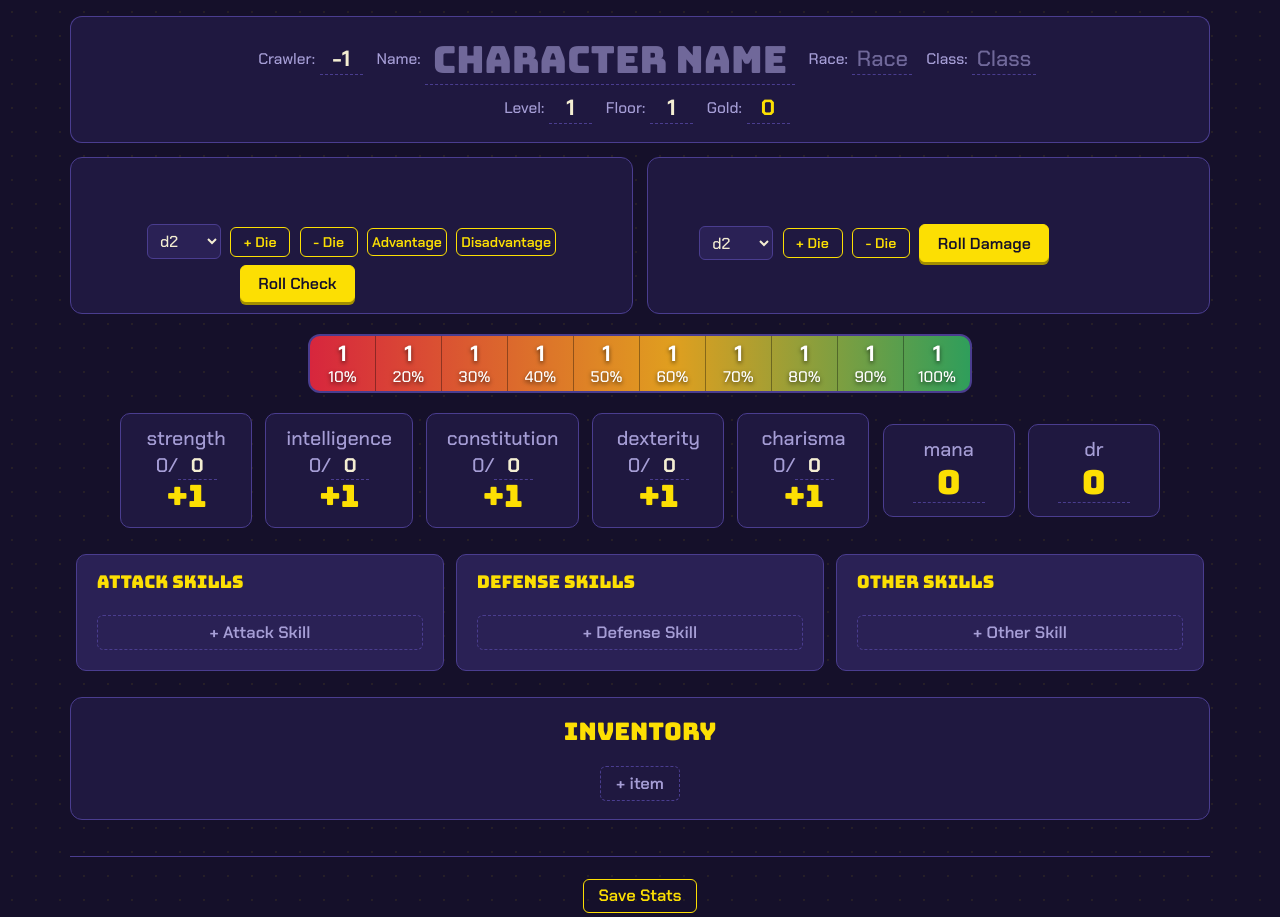
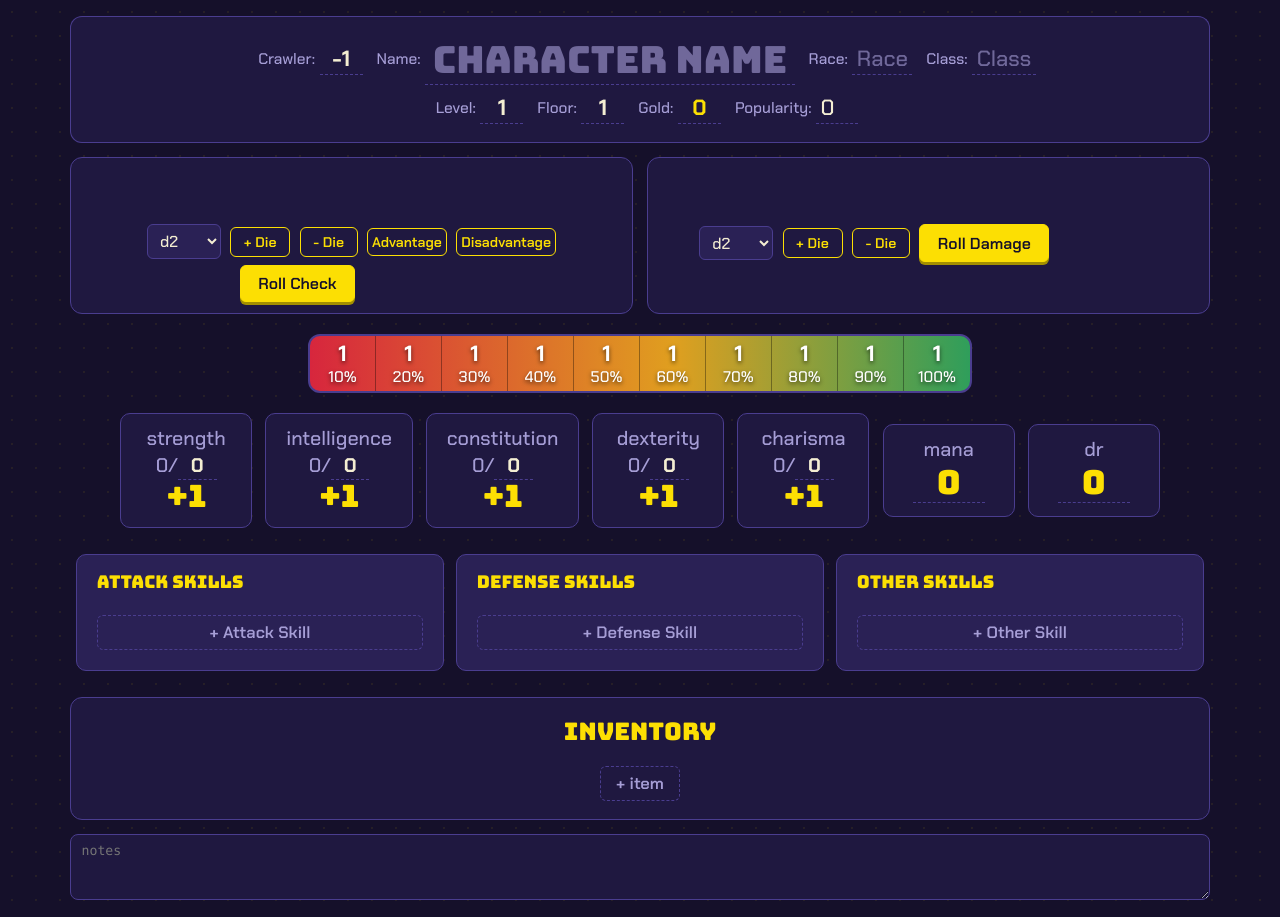
Before and after one commit to jonalf/rpgdiceroller, a plain HTML site: page dcc/index.html in a window 1280 px wide. Shown: the top 917 px of the page. Drawn offline with Linux system fonts and the light colour scheme.

Commit message:
+popularity and notes

```diff
--- a/dcc/index.html
+++ b/dcc/index.html
@@ -26,8 +26,10 @@
       <input id="char_level" placeholder="lvl" class="invisible-textbox">
       <label for="char_floor">Floor: </label>
       <input id="char_floor" placeholder="Floor" class="invisible-textbox">
-      <label for="char_floor">Gold: </label>
+      <label for="char_gold">Gold: </label>
       <input id="char_gold" placeholder="$" class="invisible-textbox">
+      <label for="char_popularity">Popularity: </label>
+      <input id="char_popularity" placeholder="0" class="invisible-textbox">
     </div>
     <!-- char info -->
 
@@ -130,11 +132,14 @@
       <button commandfor="inventory" command="--add-item">+ item</button>
     </div>
 
+    <div class="container">
+      <textarea id="char_notes" placeholder="notes" class="bigtextbox"></textarea>
+    </div>
 
     <hr>
     <button onclick="make_data_url()">Save Stats</button>
     <hr class="innerbreak">
-    <div class="container"><textarea id="data-url"></textarea></div>
+    <div class="container"><textarea id="data-url" class="bigtextbox"></textarea></div>
 
   </div>
 
--- a/dcc/scripts.js
+++ b/dcc/scripts.js
@@ -48,7 +48,8 @@ let char_stats = {
     'level' : 1,
     'class' : '',
     'floor' : 1,
-    'gold' : 0
+    'gold' : 0,
+    'popularity' : 0
   },
 
   'skills' : {
@@ -106,6 +107,7 @@ const repopulate_page = function() {
   populate_skills('defense', char_stats['skills']['defense']);
   populate_skills('other', char_stats['skills']['other']);
   populate_inventory(char_stats['inventory']);
+  document.getElementById('char_notes').value = char_stats['notes'];
 };
 
 const compute_stats = function(stats) {
@@ -880,7 +882,8 @@ var get_stats = function() {
       'level' : 1,
       'class' : '',
       'floor' : 1,
-      'gold' : 0
+      'gold' : 0,
+      'popularity' : 0
     },
 
     'inventory' : [],
@@ -938,6 +941,8 @@ var get_stats = function() {
   //grab inventory
   new_stats['inventory'] = collect_inventory(document.getElementsByClassName("inventory-item"), new_stats['skills']);
 
+  //grab notes
+  new_stats['notes'] = document.getElementById('char_notes').value;
   return new_stats;
 };//get_stats
 
@@ -1001,15 +1006,17 @@ const collect_skill = function(skill_type, skill_count) {
   let skill_dict = {}
   let skill_id = skill_type+'_'+skill_count;
   for (let header of SKILL_HEADERS) {
-    //console.log("\t"+header + " " + skill_id);
+    console.log("\t"+header + " " + skill_id);
     let element = document.getElementById(skill_id+"_"+header);
+    //console.log(element);
     let value = "";
     if (element) {
       value = element.value;
       if (header == 'marked') {
-        value = element.checked == 'true';
+        console.log(element.checked);
+        value = element.checked;
       }
-      if (isInt(value)) {
+      else if (isInt(value)) {
         value = parseInt(value);
       }
     }
@@ -1265,7 +1272,8 @@ let mike_stats = {
     'level' : 9,
     'class' : '',
     'floor' : 1,
-    'gold' : 36
+    'gold' : 36,
+    'popularity' : 6
   },
 
   'inventory' : [
--- a/dcc/style.css
+++ b/dcc/style.css
@@ -86,7 +86,7 @@ body > .container > .container:has(> .vertical > .skill) {
 }
 
 /* textarea wrapper stays bare */
-body > .container > .container:has(> #data-url) {
+body > .container > .container:has(> .bigtextbox) {
   background: none;
   border: 0;
   padding: 0;
@@ -478,6 +478,19 @@ single column inventory
 #inventory > details > button { margin: 0.2em 0.4em 0 0; }
 
 /* ---------- save ---------- */
+.bigtextbox {
+  width: 100%;
+  min-height: 5em;
+  overflow: auto;
+  resize: vertical;
+  padding: 0.6em 0.8em;
+  font: 0.6em/1.4 ui-monospace, Menlo, Consolas, monospace;
+  color: var(--muted);
+  background: var(--panel);
+  border: 1px solid var(--line);
+  border-radius: 8px;
+}
+/*
 #data-url {
   width: 100%;
   min-height: 5em;
@@ -490,7 +503,7 @@ single column inventory
   border: 1px solid var(--line);
   border-radius: 8px;
 }
-
+*/
 /* ---------- roll panels: compact, side by side when there's room ---------- */
 body > .container { column-gap: 14px; }
 
```
